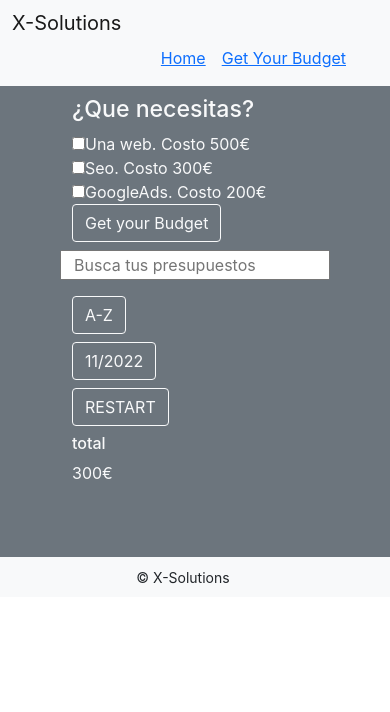
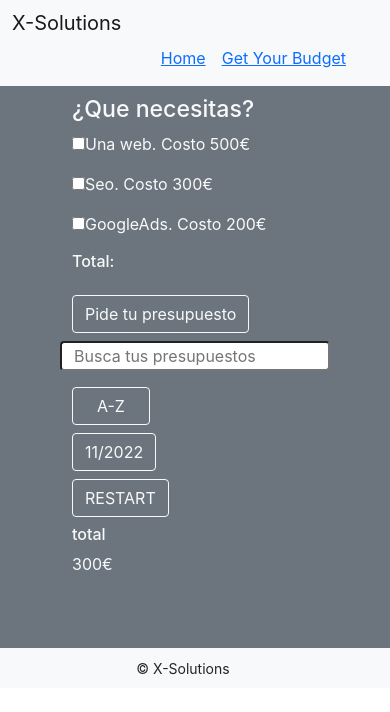
Before and after one commit to adaldin/budgetApp, a React (Create React App) app in the folder budget-app/: page /budget in a window 390 px wide. Shown: the top 712 px of the page. Built offline with nearby package versions, Linux system fonts and the light colour scheme.

Commit message:
SideBar input rounded + budget form responsive

```diff
--- a/budget-app/src/components/budgetForm/BudgetForm.js
+++ b/budget-app/src/components/budgetForm/BudgetForm.js
@@ -14,6 +14,7 @@ function BudgetForm() {
         </Row>
         <Row>
           <Form>
+            <Row className="g-3">
               <Col sm={12}>
                 <input
                   type="checkbox"
@@ -38,9 +39,13 @@ function BudgetForm() {
                 />
                 <label htmlFor="seo">GoogleAds. Costo 200€</label>
               </Col>
-            <Col sm={12} md={6}>
-              <Button variant="outline-light">Get your Budget</Button>
+              <Col sm={12}>
+                <h6>Total:</h6>
               </Col>
+              <Col sm={12}>
+                <Button variant="outline-light">Pide tu presupuesto</Button>
+              </Col>
+            </Row>
           </Form>
         </Row>
       </Container>
--- a/budget-app/src/components/sideBar/SideBar.js
+++ b/budget-app/src/components/sideBar/SideBar.js
@@ -9,15 +9,18 @@ function SideBar() {
       <Row className="my-2">
         <label htmlFor="searcherBar"></label>
         <input
+          className="rounded"
           type="text"
           id="searcherBar"
           placeholder="Busca tus presupuestos"
           // checked={formData.}
         />
       </Row>
-      <Row className="my-2 d-flex w-100 g-2">
+      <Row className="my-2 d-flex g-2">
         <Col sm={12} md={4}>
-          <Button variant="outline-light">A-Z</Button>
+          <Button variant="outline-light" className="px-4">
+            A-Z
+          </Button>
         </Col>
         <Col sm={12} md={4}>
           <Button variant="outline-light">11/2022</Button>
```
Lines whose indentation alone changed are shown as unchanged.
